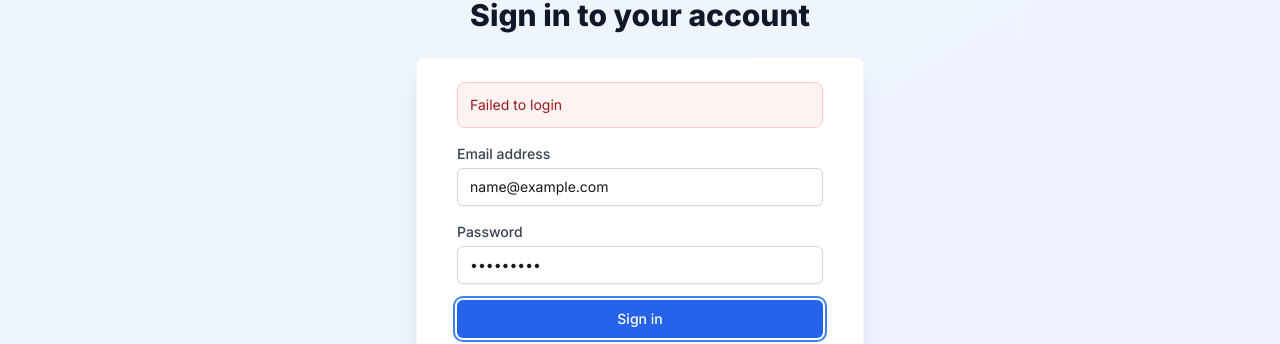
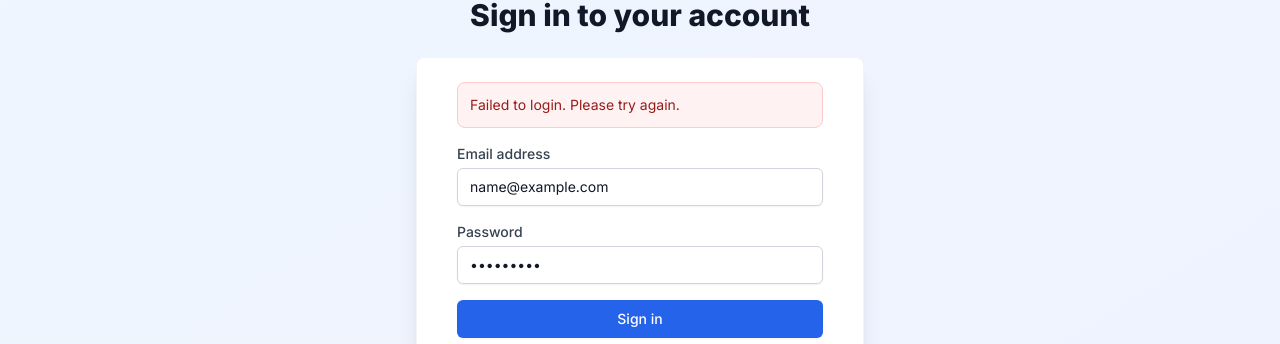
Before and after one commit to TayMcQuaya/CrypticBroker, a Next.js app in the folder frontend/: page /login in a window 1280 px wide. Both pictures are taken after typing "name@example.com", "Sample123" into the empty fields and a click on the button "Sign in". Shown: the part 163-507 px from the top of the page. Built offline with nearby package versions, Linux system fonts and the light colour scheme; no server answers.

Commit message:
fixed authent problem again and text color of log in

```diff
--- a/frontend/src/app/login/page.tsx
+++ b/frontend/src/app/login/page.tsx
@@ -2,25 +2,12 @@
 
 import { useState } from 'react';
 import { useRouter } from 'next/navigation';
-import axios from 'axios';
 import Link from 'next/link';
-
-// Define interface for API response
-interface LoginResponse {
-  token: string;
-  message?: string;
-}
-
-interface ApiError {
-  response?: {
-    data?: {
-      message?: string;
-    };
-  };
-}
+import { useAuth } from '@/hooks/useAuth';
 
 export default function LoginPage() {
   const router = useRouter();
+  const { login, error: authError, loading } = useAuth();
   const [email, setEmail] = useState('');
   const [password, setPassword] = useState('');
   const [error, setError] = useState('');
@@ -28,20 +15,9 @@
   const handleSubmit = async (e: React.FormEvent) => {
     e.preventDefault();
     try {
-      const response = await axios.post<LoginResponse>('http://localhost:5000/api/auth/login', {
-        email,
-        password,
-      });
-
-      if (response.data.token) {
-        // Store the token
-        localStorage.setItem('token', response.data.token);
-        // Redirect to dashboard
-        router.push('/dashboard');
-      }
-    } catch (err: unknown) {
-      const error = err as ApiError;
-      setError(error.response?.data?.message || 'Failed to login');
+      await login(email, password);
+    } catch (err) {
+      setError('Failed to login. Please try again.');
     }
   };
 
@@ -56,9 +32,9 @@
       <div className="sm:mx-auto sm:w-full sm:max-w-md">
         <div className="bg-white py-6 px-4 shadow-xl rounded-lg sm:px-10 border border-gray-100">
           <form className="space-y-4" onSubmit={handleSubmit}>
-            {error && (
+            {(error || authError) && (
               <div className="bg-red-50 border border-red-200 text-red-800 rounded-lg p-3 text-sm">
-                {error}
+                {error || authError}
               </div>
             )}
 
@@ -73,7 +49,7 @@
                   type="email"
                   autoComplete="email"
                   required
-                  className="appearance-none block w-full px-3 py-2 border border-gray-300 rounded-md shadow-sm placeholder-gray-400 focus:outline-none focus:ring-blue-500 focus:border-blue-500 sm:text-sm"
+                  className="appearance-none block w-full px-3 py-2 border border-gray-300 rounded-md shadow-sm placeholder-gray-400 focus:outline-none focus:ring-blue-500 focus:border-blue-500 sm:text-sm !text-gray-900"
                   placeholder="Enter your email"
                   value={email}
                   onChange={(e) => setEmail(e.target.value)}
@@ -92,7 +68,7 @@
                   type="password"
                   autoComplete="current-password"
                   required
-                  className="appearance-none block w-full px-3 py-2 border border-gray-300 rounded-md shadow-sm placeholder-gray-400 focus:outline-none focus:ring-blue-500 focus:border-blue-500 sm:text-sm"
+                  className="appearance-none block w-full px-3 py-2 border border-gray-300 rounded-md shadow-sm placeholder-gray-400 focus:outline-none focus:ring-blue-500 focus:border-blue-500 sm:text-sm !text-gray-900"
                   placeholder="Enter your password"
                   value={password}
                   onChange={(e) => setPassword(e.target.value)}
@@ -103,9 +79,10 @@
             <div>
               <button
                 type="submit"
-                className="w-full flex justify-center py-2 px-4 border border-transparent rounded-md shadow-sm text-sm font-medium text-white bg-blue-600 hover:bg-blue-700 focus:outline-none focus:ring-2 focus:ring-offset-2 focus:ring-blue-500 transition-colors"
+                disabled={loading}
+                className="w-full flex justify-center py-2 px-4 border border-transparent rounded-md shadow-sm text-sm font-medium text-white bg-blue-600 hover:bg-blue-700 focus:outline-none focus:ring-2 focus:ring-offset-2 focus:ring-blue-500 transition-colors disabled:opacity-50 disabled:cursor-not-allowed"
               >
-                Sign in
+                {loading ? 'Signing in...' : 'Sign in'}
               </button>
             </div>
           </form>
```
